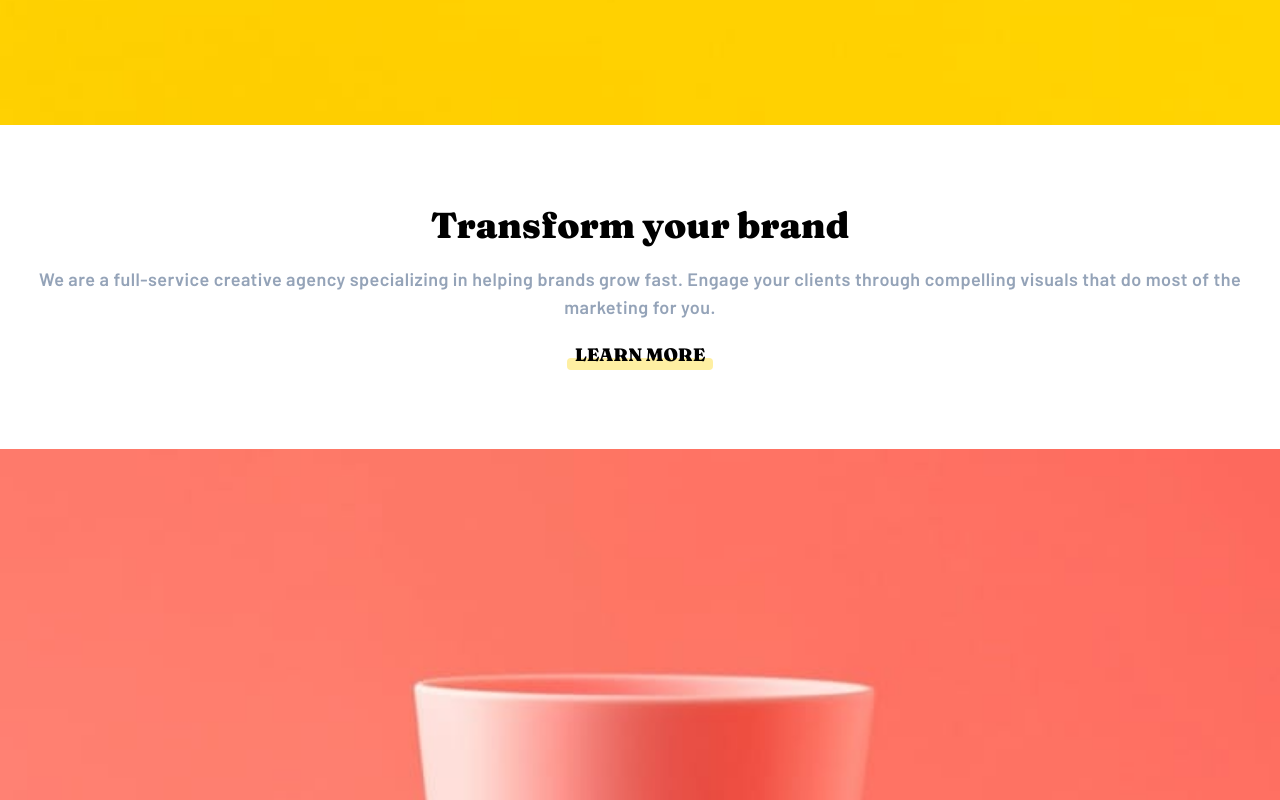
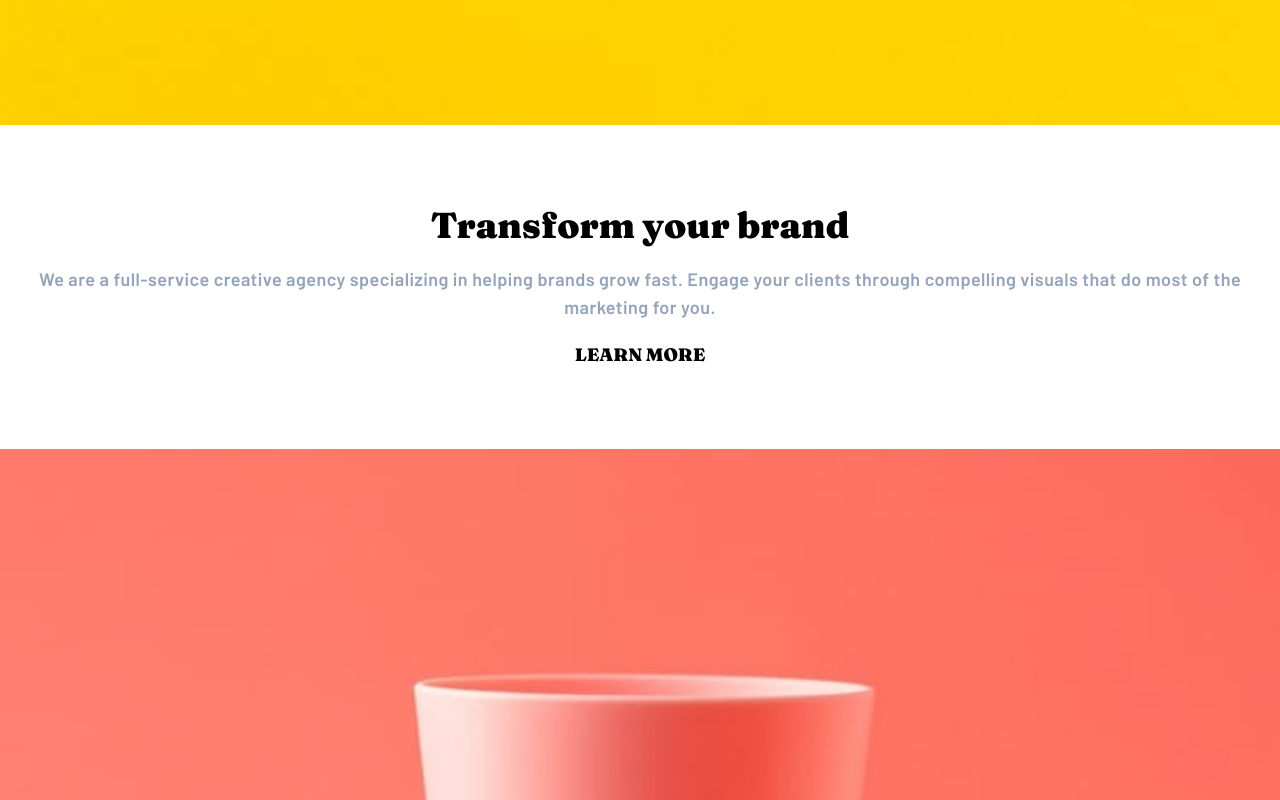
Before and after one commit to FrontendBy-GJ/sunnyside-agency-landing-page, a React (Vite) app: page / in a window 1280 px wide. Shown: the part 1580-2380 px from the top of the page. Built offline with nearby package versions, Linux system fonts and the light colour scheme.

Commit message:
Refactor about section to use AboutCard component

```diff
--- a/src/App.jsx
+++ b/src/App.jsx
@@ -22,6 +22,7 @@ import sugarCubes from './assets/mobile/image-gallery-sugar-cubes.jpg';
 import { useState } from 'react';
 import Testimonial from './components/Testimonial';
 import Logo from './assets/Logo';
+import AboutCard from './components/AboutCard';
 
 function App() {
   const [openMenu, setOpenMenu] = useState(false);
@@ -113,47 +114,27 @@ function App() {
         </div>
 
         <section id="about">
-          <div className="flex flex-col-reverse text-center">
-            <div className="px-4 py-20">
-              <h2 className="font-Fraunces text-4xl font-black">
-                Transform your brand
-              </h2>
-              <p className="my-5 font-Barlow text-lg tracking-wide text-slate-400">
-                We are a full-service creative agency specializing in helping
-                brands grow fast. Engage your clients through compelling visuals
-                that do most of the marketing for you.
-              </p>
-              <a
-                aria-label="Learn more about transforming your brand"
-                className="relative font-Fraunces text-lg font-black uppercase after:absolute after:-inset-x-2 after:bottom-0 after:-z-10 after:h-3 after:translate-y-1 after:rounded after:bg-yellow-300/50 after:transition-colors after:hover:bg-yellow-300"
-                href="#"
-              >
-                Learn more
-              </a>
-            </div>
-            <img src={egg} alt="egg casting shadow on yellow background" />
-          </div>
+          <AboutCard
+            title={'Transform your brand'}
+            text={
+              'We are a full-service creative agency specializing in helping brands grow fast. Engage your clients through compelling visuals that do most of the marketing for you.'
+            }
+            ariaLabel={'transforming your brand'}
+            linkColor={'yellow'}
+            img={egg}
+            alt={'egg casting shadowon yellow background'}
+          />
 
-          <div className="flex flex-col-reverse text-center">
-            <div className="px-4 py-20">
-              <h2 className="font-Fraunces text-4xl font-black">
-                Stand out the right audience
-              </h2>
-              <p className="my-5 font-Barlow text-lg tracking-wide text-slate-400">
-                Using a collaborative formula of designers, researchers,
-                photographers, videographers, and copywriters, we’ll build and
-                extend your brand in digital places.
-              </p>
-              <a
-                aria-label="Learn more about standing out to the right audience"
-                className="relative font-Fraunces text-lg font-black uppercase after:absolute after:-inset-x-2 after:bottom-0 after:-z-10 after:h-3 after:translate-y-1 after:rounded after:bg-red-300/50 after:transition-colors after:hover:bg-red-300"
-                href="#"
-              >
-                Learn more
-              </a>
-            </div>
-            <img src={cup} alt="egg casting shadow on yellow background" />
-          </div>
+          <AboutCard
+            title={'Stand out the right audience'}
+            text={
+              'Using a collaborative formula of designers, researchers, photographers, videographers, and copywriters, we’ll build and extend your brand in digital places.'
+            }
+            ariaLabel={'standing out to the right audience'}
+            linkColor={'red'}
+            img={cup}
+            alt={'red cup'}
+          />
         </section>
 
         <section id="services">
```
